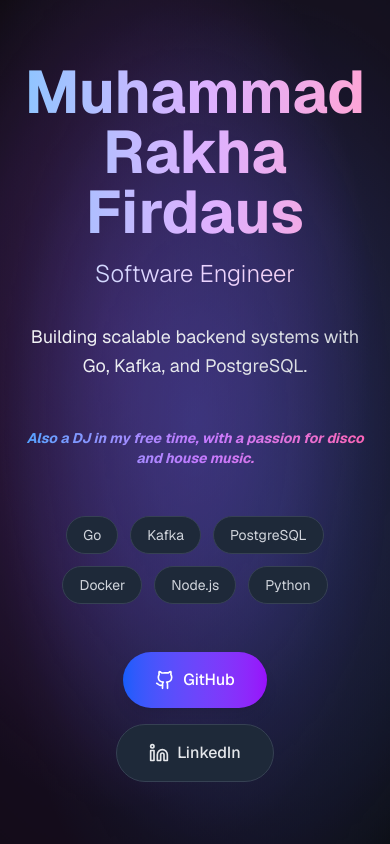
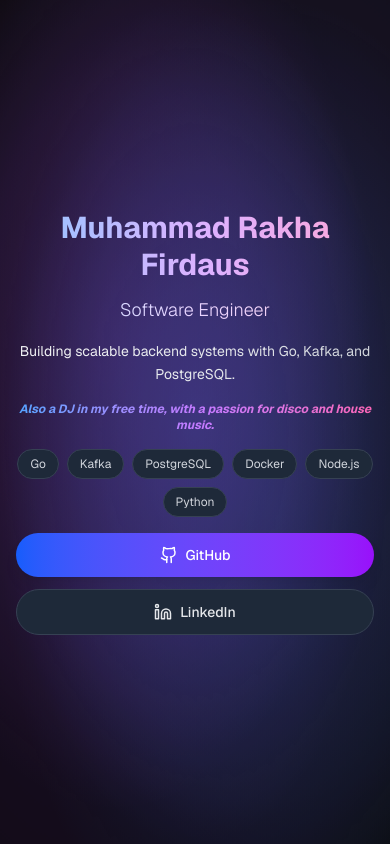
Before and after one commit to mrakhaf/personal-website, a Next.js app: page / in a window 390 px wide. Built offline with nearby package versions, Linux system fonts and the light colour scheme.

Commit message:
edit margin

```diff
--- a/src/app/page.tsx
+++ b/src/app/page.tsx
@@ -45,14 +45,14 @@
       <div className="gradient-bg"></div>
 
       <motion.main
-        className="w-full max-w-4xl mx-auto px-6 text-center"
+        className="w-full max-w-4xl mx-auto px-4 sm:px-6 md:px-8 py-8 text-center"
         variants={containerVariants}
         initial="hidden"
         animate="visible"
       >
         {/* Name */}
         <motion.h1
-          className="text-6xl md:text-7xl font-bold mb-4 bg-gradient-to-r from-blue-300 via-purple-300 to-pink-300 bg-clip-text text-transparent"
+          className="text-3xl sm:text-4xl md:text-5xl lg:text-6xl xl:text-7xl font-bold mb-3 sm:mb-4 bg-gradient-to-r from-blue-300 via-purple-300 to-pink-300 bg-clip-text text-transparent leading-tight"
           variants={itemVariants}
         >
           Muhammad Rakha Firdaus
@@ -60,7 +60,7 @@
 
         {/* Role */}
         <motion.h2
-          className="text-2xl md:text-3xl font-light mb-8 bg-gradient-to-r from-blue-200 via-purple-200 to-pink-200 bg-clip-text text-transparent"
+          className="text-lg sm:text-xl md:text-2xl lg:text-3xl font-light mb-4 sm:mb-6 md:mb-8 bg-gradient-to-r from-blue-200 via-purple-200 to-pink-200 bg-clip-text text-transparent"
           variants={itemVariants}
         >
           Software Engineer
@@ -68,7 +68,7 @@
 
         {/* Tagline */}
         <motion.p
-          className="text-lg md:text-xl mb-12 max-w-2xl mx-auto leading-relaxed bg-gradient-to-r from-gray-100 via-gray-200 to-gray-300 bg-clip-text text-transparent"
+          className="text-sm sm:text-base md:text-lg lg:text-xl mb-4 sm:mb-6 md:mb-8 lg:mb-12 max-w-2xl mx-auto leading-relaxed bg-gradient-to-r from-gray-100 via-gray-200 to-gray-300 bg-clip-text text-transparent"
           variants={itemVariants}
         >
           Building scalable backend systems with Go, Kafka, and PostgreSQL.
@@ -76,7 +76,7 @@
 
         {/* Personal touch */}
         <motion.p
-          className="text-sm mb-12 italic bg-gradient-to-r from-blue-400 via-purple-400 to-pink-400 bg-clip-text text-transparent font-bold"
+          className="text-xs sm:text-sm mb-4 sm:mb-6 md:mb-8 lg:mb-12 italic bg-gradient-to-r from-blue-400 via-purple-400 to-pink-400 bg-clip-text text-transparent font-bold"
           variants={itemVariants}
         >
           Also a DJ in my free time, with a passion for disco and house music.
@@ -84,13 +84,13 @@
 
         {/* Tech Stack Badges */}
         <motion.div
-          className="flex flex-wrap justify-center gap-3 mb-12"
+          className="flex flex-wrap justify-center gap-2 sm:gap-3 mb-4 sm:mb-6 md:mb-8 lg:mb-12"
           variants={itemVariants}
         >
           {["Go", "Kafka", "PostgreSQL", "Docker", "Node.js", "Python"].map((tech, index) => (
             <span
               key={tech}
-              className="px-4 py-2 bg-gray-800 text-gray-300 rounded-full text-sm border border-gray-700 hover:border-gray-600 transition-colors"
+              className="px-3 py-1.5 sm:px-4 sm:py-2 bg-gray-800 text-gray-300 rounded-full text-xs sm:text-sm border border-gray-700 hover:border-gray-600 transition-colors"
             >
               {tech}
             </span>
@@ -99,18 +99,18 @@
 
         {/* Action Buttons */}
         <motion.div
-          className="flex flex-col sm:flex-row gap-4 justify-center items-center"
+          className="flex flex-col sm:flex-row gap-3 sm:gap-4 justify-center items-center"
           variants={itemVariants}
         >
           <motion.a
             href="https://github.com/mrakhaf"
             target="_blank"
             rel="noopener noreferrer"
-            className="px-8 py-4 bg-gradient-to-r from-blue-600 to-purple-600 text-white font-medium rounded-full hover:from-blue-700 hover:to-purple-700 transition-all duration-300 shadow-lg flex items-center gap-2"
+            className="w-full sm:w-auto px-5 py-3 sm:px-6 sm:py-3 md:px-8 md:py-4 bg-gradient-to-r from-blue-600 to-purple-600 text-white font-medium rounded-full hover:from-blue-700 hover:to-purple-700 transition-all duration-300 shadow-lg flex items-center justify-center gap-2 text-sm sm:text-base"
             variants={buttonVariants}
             whileHover="hover"
           >
-            <svg xmlns="http://www.w3.org/2000/svg" width="20" height="20" viewBox="0 0 24 24" fill="none" stroke="currentColor" strokeWidth="2" strokeLinecap="round" strokeLinejoin="round"><path d="M15 22v-4a4.8 4.8 0 0 0-1-3.5c3 0 6-2 6-5.5.08-1.25-.27-2.48-1-3.5.28-1.15.28-2.35 0-3.5 0 0-1 0-3 1.5-2.64-.5-5.36.5-8 0C6 2 5 2 5 2c-.3 1.15-.3 2.35 0 3.5A5.403 5.403 0 0 0 4 9c0 3.5 3 5.5 6 5.5-.39.49-.68 1.05-.85 1.65-.17.6-.22 1.23-.15 1.85v4"/><path d="M9 18c-4.51 2-5-2-7-2"/></svg>
+            <svg xmlns="http://www.w3.org/2000/svg" width="18" height="18" viewBox="0 0 24 24" fill="none" stroke="currentColor" strokeWidth="2" strokeLinecap="round" strokeLinejoin="round" className="sm:w-5 sm:h-5"><path d="M15 22v-4a4.8 4.8 0 0 0-1-3.5c3 0 6-2 6-5.5.08-1.25-.27-2.48-1-3.5.28-1.15.28-2.35 0-3.5 0 0-1 0-3 1.5-2.64-.5-5.36.5-8 0C6 2 5 2 5 2c-.3 1.15-.3 2.35 0 3.5A5.403 5.403 0 0 0 4 9c0 3.5 3 5.5 6 5.5-.39.49-.68 1.05-.85 1.65-.17.6-.22 1.23-.15 1.85v4"/><path d="M9 18c-4.51 2-5-2-7-2"/></svg>
             GitHub
           </motion.a>
 
@@ -118,11 +118,11 @@
             href="https://linkedin.com/in/mrakhaf"
             target="_blank"
             rel="noopener noreferrer"
-            className="px-8 py-4 bg-gray-800 text-gray-200 font-medium rounded-full border border-gray-700 hover:bg-gray-700 hover:border-gray-600 transition-all duration-300 flex items-center gap-2"
+            className="w-full sm:w-auto px-5 py-3 sm:px-6 sm:py-3 md:px-8 md:py-4 bg-gray-800 text-gray-200 font-medium rounded-full border border-gray-700 hover:bg-gray-700 hover:border-gray-600 transition-all duration-300 flex items-center justify-center gap-2 text-sm sm:text-base"
             variants={buttonVariants}
             whileHover="hover"
           >
-            <svg xmlns="http://www.w3.org/2000/svg" width="20" height="20" viewBox="0 0 24 24" fill="none" stroke="currentColor" strokeWidth="2" strokeLinecap="round" strokeLinejoin="round"><path d="M16 8a6 6 0 0 1 6 6v7h-4v-7a2 2 0 0 0-2-2 2 2 0 0 0-2 2v7h-4v-7a6 6 0 0 1 6-6z"/><rect width="4" height="12" x="2" y="9"/><circle cx="4" cy="4" r="2"/></svg>
+            <svg xmlns="http://www.w3.org/2000/svg" width="18" height="18" viewBox="0 0 24 24" fill="none" stroke="currentColor" strokeWidth="2" strokeLinecap="round" strokeLinejoin="round" className="sm:w-5 sm:h-5"><path d="M16 8a6 6 0 0 1 6 6v7h-4v-7a2 2 0 0 0-2-2 2 2 0 0 0-2 2v7h-4v-7a6 6 0 0 1 6-6z"/><rect width="4" height="12" x="2" y="9"/><circle cx="4" cy="4" r="2"/></svg>
             LinkedIn
           </motion.a>
         </motion.div>
```
